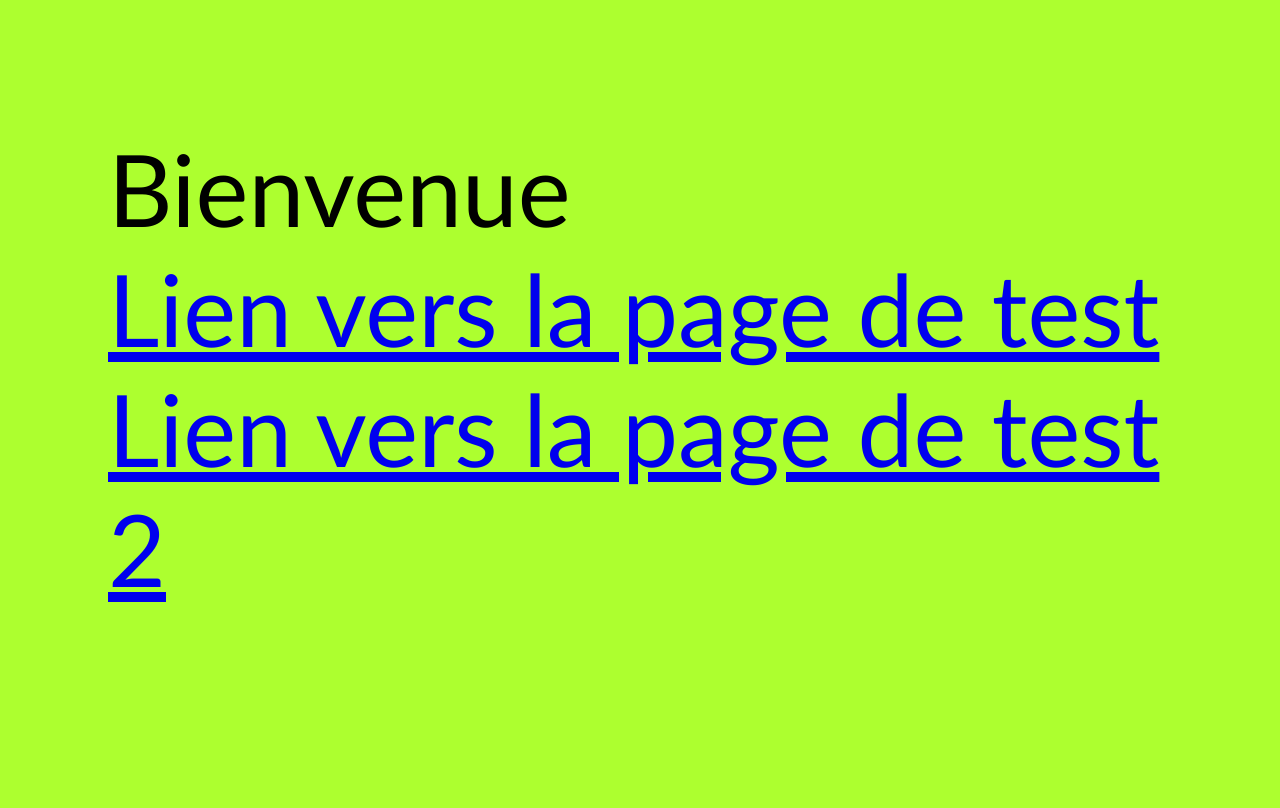
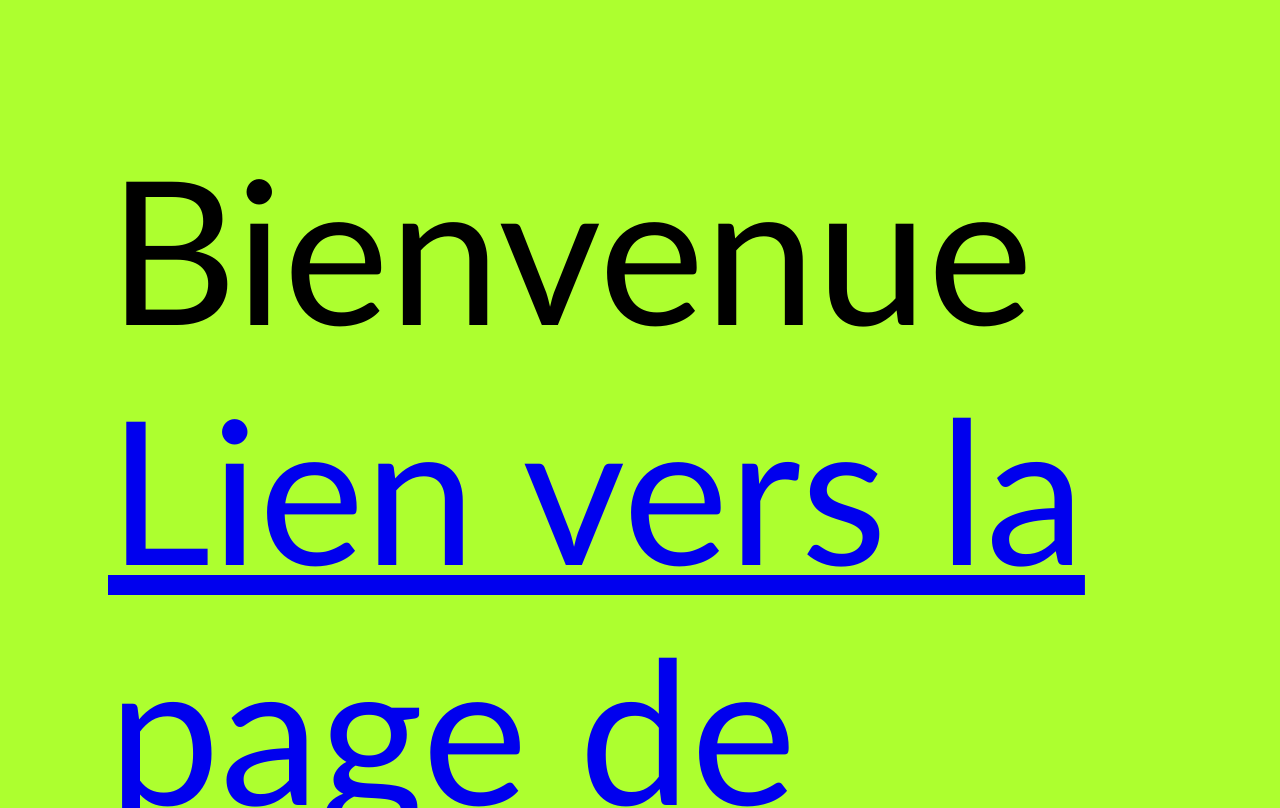
Before and after one commit to mathiscomte/mathiscomte.github.io, a plain HTML site: page index.html in a window 1280 px wide. Shown: the part 620-1428 px from the top of the page. Before the commit the page ends 1328 px from the top, so only its background shows below. Drawn offline with Linux system fonts and the light colour scheme.

Commit message:
Update stylepage1.css

```diff
--- a/stylepage1.css
+++ b/stylepage1.css
@@ -10,5 +10,5 @@ h1 {
 p {
   font-family:calibri;
   margin:100px;
-  font-size:100px
+  font-size:200px
 }
```
